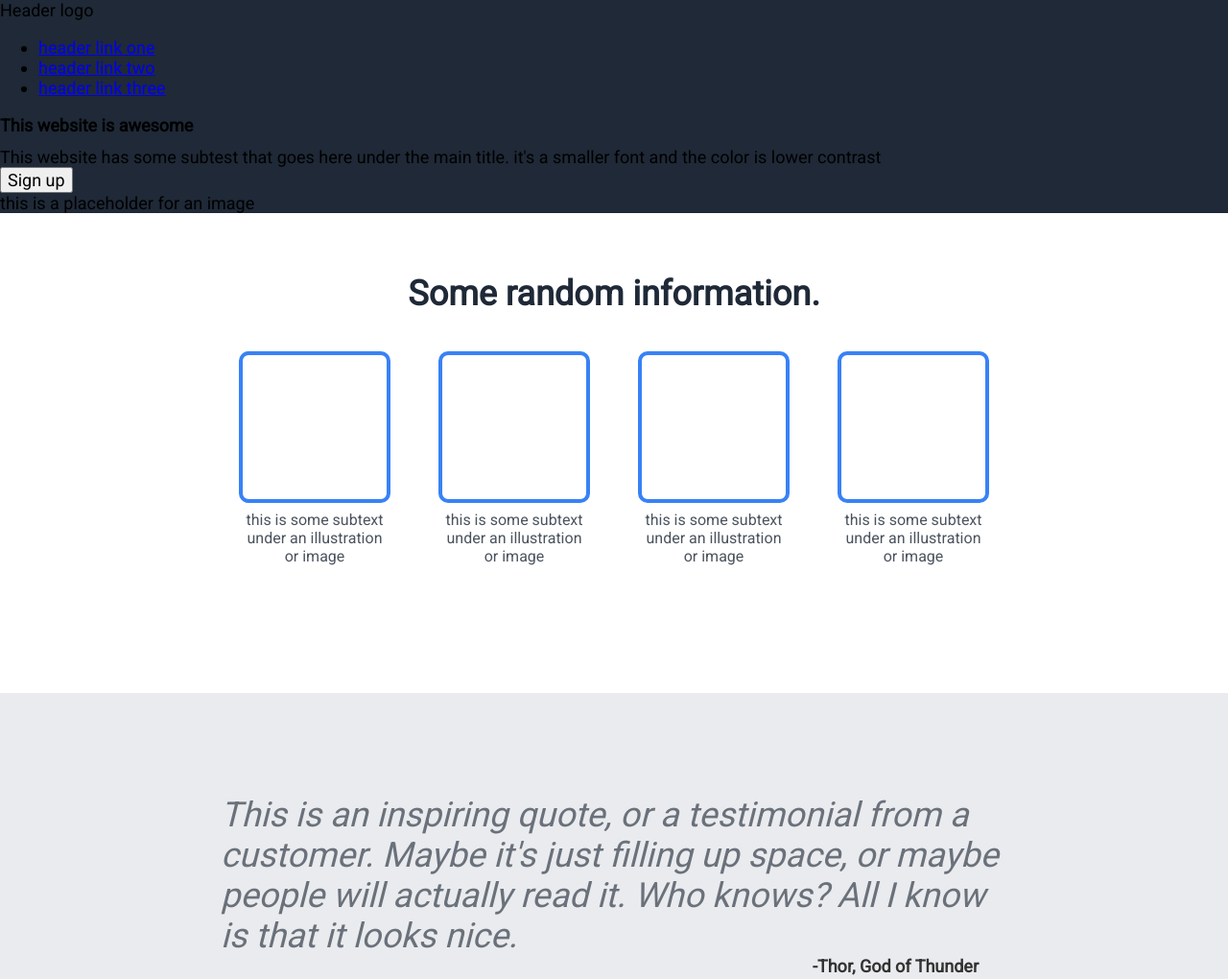
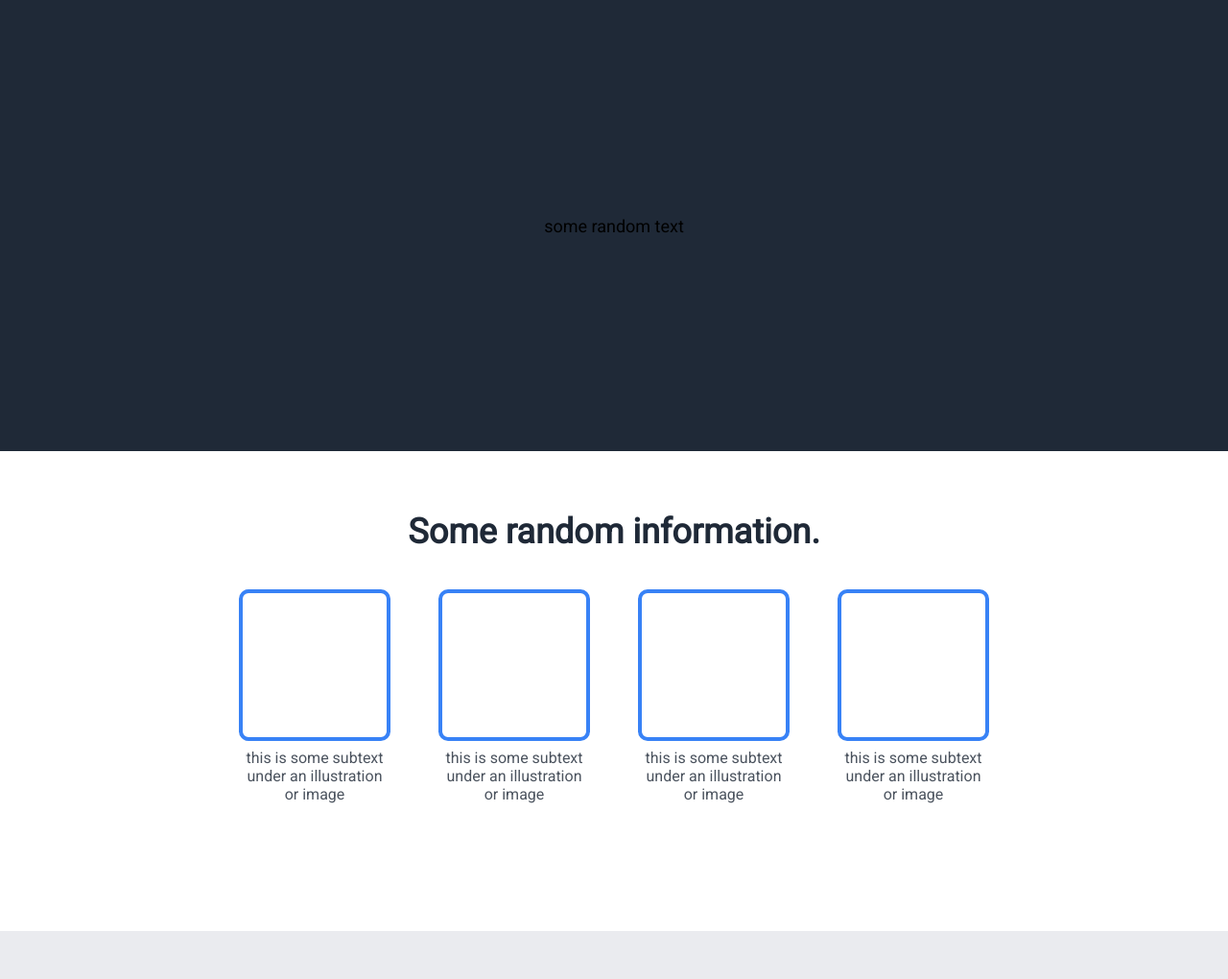
Before and after one commit to Gildedboy/landing-page, a plain HTML site: page index.html in a window 1280 px wide. Shown: the top 1020 px of the page at 96% size. Drawn offline with Linux system fonts and the light colour scheme.

Commit message:
restart of section 1, i feel so dumb

```diff
--- a/index.html
+++ b/index.html
@@ -10,26 +10,9 @@
     <link rel="stylesheet" href="style.css" />
   </head>
   <body>
+    <!--Hero Section-->
     <div class="section-1">
-      <div class="navbar">
-        <div class="logo">Header logo</div>
-        <ul>
-          <li><a href="#">header link one</a></li>
-          <li><a href="#">header link two</a></li>
-          <li><a href="#">header link three</a></li>
-        </ul>
-      </div>
-      <div class="hero-content">
-        <div class="hero-text">
-          <h1>This website is awesome</h1>
-          <p>
-            This website has some subtest that goes here under the main title.
-            it's a smaller font and the color is lower contrast
-          </p>
-          <button>Sign up</button>
-        </div>
-        <div class="hero-image">this is a placeholder for an image</div>
-      </div>
+      <div class="hero-container">some random text</div>
     </div>
     <!--Random information Section-->
     <div class="section-2">
--- a/style.css
+++ b/style.css
@@ -17,10 +17,37 @@ h3 {
   font-size: 20px;
   color: white;
 }
+body {
+  display: flex;
+  flex-direction: column;
+  justify-content: space-between;
+}
+/*SECTION 1 CSS - Hero Section - NOT COMPLETED */
+
 .section-1 {
   background-color: #1f2937;
+  height: 470px;
 }
+
+.hero-container {
+  display: flex;
+  justify-content: center;
+  align-items: center;
+  height: inherit;
+}
+
+.hero-text button {
+  color: white;
+  background-color: #3882f6;
+  border: none;
+  border-radius: 10px;
+  font-weight: bold;
+  padding: 8px 32px;
+  margin: auto;
+}
+
 /*SECTION 2 CSS - Information Section - COMPLETED*/
+
 .section-2 {
   display: flex;
   flex-direction: column;
@@ -69,6 +96,7 @@ h3 {
 }
 
 /*SECTION 3 CSS - Quoute Section - COMPLETED*/
+
 .section-3 {
   display: flex;
   flex-direction: column;
@@ -79,15 +107,18 @@ h3 {
   opacity: 0.8;
   height: 400px;
 }
+
 .quote {
   width: 820px;
 }
+
 .quote-text {
   font-size: 36px;
   color: #1f2937;
   font-style: italic;
   opacity: 0.8;
 }
+
 .quote-author {
   text-align: right;
   font-style: normal;
@@ -109,7 +140,7 @@ h3 {
   display: flex;
   background-color: #3882f6;
   color: white;
-  height: 150px;
+  height: inherit/2;
   width: 900px;
   border-radius: 10px;
   justify-content: space-evenly;
```
